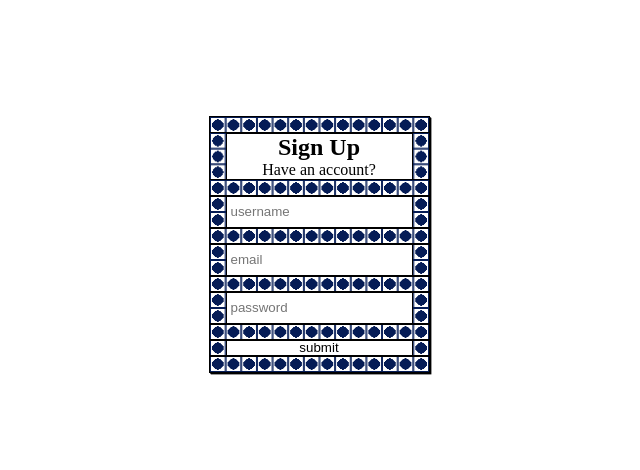
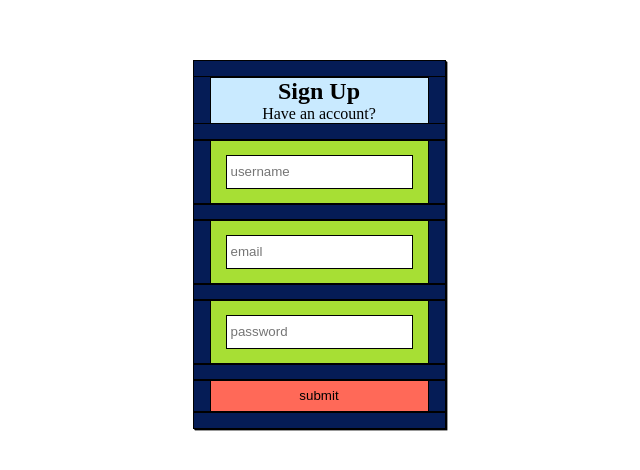
Before and after one commit to EGRrqq/sign-up_nuxt, a Nuxt app: page / in a window 1280 px wide. Shown: the part 156-626 px from the top of the page, without its empty margins (321-961 px from the left). Built offline with nearby package versions, Linux system fonts and the light colour scheme.

Commit message:
feat: color it up

```diff
--- a/components/SweetForm.vue
+++ b/components/SweetForm.vue
@@ -2,19 +2,28 @@
 
 <style>
 :root {
+  --blue-800: #051c56;
+  --blue-400: #0047e1;
+  --blue-200: #c9eaff;
+
+  --green-400: #a7df34;
+
+  --red-400: #ff6958;
+
   --form-gap: 1rem;
   --form-border: 0.05rem;
 }
 
 form {
   display: grid;
-  background-color: white;
+  background-color: var(--blue-800);
   box-shadow: 0.05rem 0.05rem 0 0.05rem, 0.1rem 0.1rem 0 0.05rem;
 }
 
 input {
   min-height: calc(var(--form-gap) * 2);
   padding: 0 0.25rem;
+  outline: calc(var(--form-border) * 2) solid;
 }
 
 fieldset {
@@ -28,27 +37,20 @@ fieldset {
   border-top: 0;
   border-bottom: 0;
 
-  /* padding: 0 var(--form-gap); */
-  background: olivedrab;
-}
-
-.block-bg {
-  background:
-    radial-gradient(circle at center, #051c56 50%, transparent 1%);
+  padding: var(--form-gap);
+  background: var(--green-400);
 }
 
 .block-bg_separator {
   background:
-    radial-gradient(circle at center, #051c56 50%, transparent 1%),
-    linear-gradient(90deg, #051c56 var(--form-border), transparent 1%),
-    linear-gradient(270deg, #051c56 var(--form-border), transparent 1%),
-    linear-gradient(-180deg, #051c56 var(--form-border), transparent 1%),
-    linear-gradient(360deg, #051c56 var(--form-border), transparent 1%);
+    linear-gradient(90deg, var(--blue-800) var(--form-border), transparent 1%),
+    linear-gradient(270deg, var(--blue-800) var(--form-border), transparent 1%),
+    linear-gradient(-180deg, var(--blue-800) var(--form-border), transparent 1%),
+    linear-gradient(360deg, var(--blue-800) var(--form-border), transparent 1%);
 }
 
 .block {
   background-size: var(--form-gap) var(--form-gap);
-  /* background-position: 0 center; */
   background-repeat: round;
 
   min-height: var(--form-gap);
@@ -62,21 +64,22 @@ fieldset {
 
 #submit-btn {
   flex-grow: 1;
+  min-height: calc(var(--form-gap) * 2);
 
-  background-color: white;
+  background-color: var(--red-400);
   border: var(--form-border) solid;
   border-top: 0;
   border-bottom: 0;
 }
 
 #submit-btn:hover {
-  background-color: lightgray;
+  background-color: salmon;
   cursor: pointer;
 }
 
 .header {
   flex-grow: 1;
-  background-color: white;
+  background-color: var(--blue-200);
   text-align: center;
 
   border: var(--form-border) solid;
```
